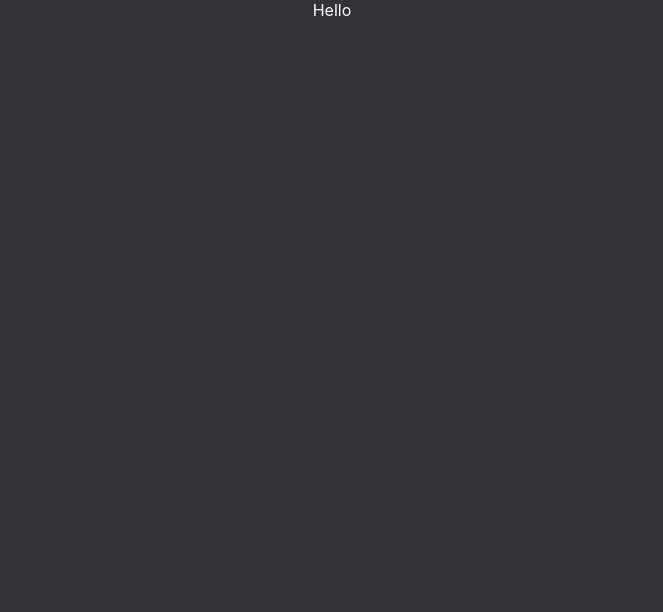
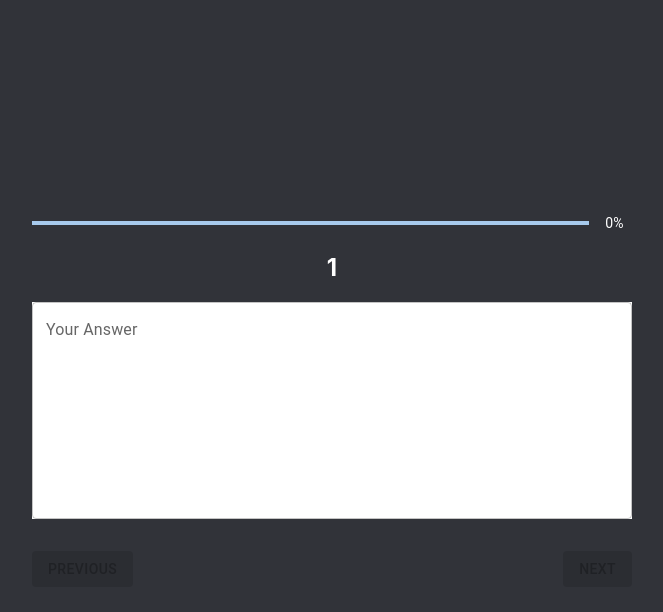
Before and after one commit to sms021019/mental-health-tracker, a React (Create React App) app in the folder client/: page / in a window 1280 px wide. Shown: the top 612 px of the page, without its empty margins (308-971 px from the left). Built offline with nearby package versions, Linux system fonts and the light colour scheme.

Commit message:
Save | Created daily questions screen

```diff
--- a/client/package.json
+++ b/client/package.json
@@ -3,6 +3,9 @@
   "version": "0.1.0",
   "private": true,
   "dependencies": {
+    "@emotion/react": "^11.11.3",
+    "@emotion/styled": "^11.11.0",
+    "@mui/material": "^5.15.7",
     "@testing-library/jest-dom": "^5.17.0",
     "@testing-library/react": "^13.4.0",
     "@testing-library/user-event": "^13.5.0",
--- a/client/src/App.js
+++ b/client/src/App.js
@@ -1,7 +1,10 @@
 import "./App.css";
+import DailyQuestions from './components/dailyQuestions/dailyQuestions'
 
 function App() {
-  return <div className="App">Hello</div>;
+  return <div className="App">
+    <DailyQuestions/>
+  </div>;
 }
 
 export default App;
--- /dev/null
+++ b/client/src/components/dailyQuestions/dailyQuestions.js
@@ -0,0 +1,107 @@
+import React, { useState } from 'react';
+import {
+  Button,
+  Box,
+  TextField,
+  LinearProgress,
+  Typography,
+} from '@mui/material';
+
+import '../../App.css';
+
+function LinearProgressWithLabel(props) {
+  return (
+    <Box sx={{ display: 'flex', alignItems: 'center' }}>
+      <Box sx={{ width: '100%', mr: 1 }}>
+        <LinearProgress variant="determinate" {...props} />
+      </Box>
+      <Box sx={{ minWidth: 35 }}>
+        <Typography variant="body2" color="white">{`${Math.round(
+          props.value,
+        )}%`}</Typography>
+      </Box>
+    </Box>
+  );
+}
+
+const DailyQuestions = () => {
+  const [questions, setQuestions] = useState(["1","2","3","4","5"]);  // TODO : Get questions from back
+  const [currentQuestionIndex, setCurrentQuestionIndex] = useState(0);
+  const [answers, setAnswers] = useState({});
+
+  const totalQuestions = questions.length;
+  const progress = (currentQuestionIndex / (totalQuestions - 1)) * 100;
+
+  const handleAnswerChange = (event) => {
+    const newAnswers = {
+      ...answers,
+      [currentQuestionIndex]: event.target.value,
+    };
+    setAnswers(newAnswers);
+  };
+
+  const handleSubmit = (event) => {
+    event.preventDefault();
+    console.log('Submitting questions:', questions);
+    // Functionality to send the questions to a server or API
+  };
+
+  const handleNext = () => {
+    setCurrentQuestionIndex(prevIndex => Math.min(prevIndex + 1, questions.length - 1));
+  };
+
+  const handlePrev = () => {
+    setCurrentQuestionIndex(prevIndex => Math.max(prevIndex - 1, 0));
+  };
+
+  const isLastQuestion = currentQuestionIndex === questions.length - 1;
+  const isAnswerEmpty = !answers[currentQuestionIndex];
+
+  return (
+    <Box
+      sx={{
+        display: 'flex',
+        flexDirection: 'column',
+        justifyContent: 'center',
+        height: '100vh',
+        bgcolor: 'var(--main-bg-color)',
+      }}
+    >
+
+      <Box sx={{ p: 2, width: '100%', maxWidth: '600px', mx: 'auto' }}>
+        <Box sx={{ width: '100%' }}>
+          <LinearProgressWithLabel value={progress} />
+        </Box>
+        <h2 style={{ textAlign: 'center' }}>{questions[currentQuestionIndex]}</h2>
+        <form onSubmit={handleSubmit} style={{ display: 'flex', flexDirection: 'column', height: '100%' }}>
+          <TextField
+            fullWidth
+            label="Your Answer"
+            variant="outlined"
+            multiline
+            rows={8}
+            value={answers[currentQuestionIndex] || ''}
+            onChange={handleAnswerChange}
+            sx={{ mb: 2, backgroundColor: 'white'}}
+          />
+          <Box sx={{ display: 'flex', justifyContent: 'space-between', paddingTop: 2 }}>
+            <Button variant="contained" onClick={handlePrev} disabled={currentQuestionIndex === 0}>
+              Previous
+            </Button>
+            {isLastQuestion ? (
+              <Button type="submit" variant="contained" disabled={isAnswerEmpty}>
+                Submit
+              </Button>
+            ) : (
+              <Button onClick={handleNext} variant="contained" disabled={isAnswerEmpty}>
+                Next
+              </Button>
+            )}
+          </Box>
+        </form>
+      </Box>
+    </Box>
+  );
+};
+
+export default DailyQuestions;
```
Also changed, not shown: client/src/components/dailyQuestions/dailyQuestions.css (added), 1 other file (tests, documents, lock files or other folders).
